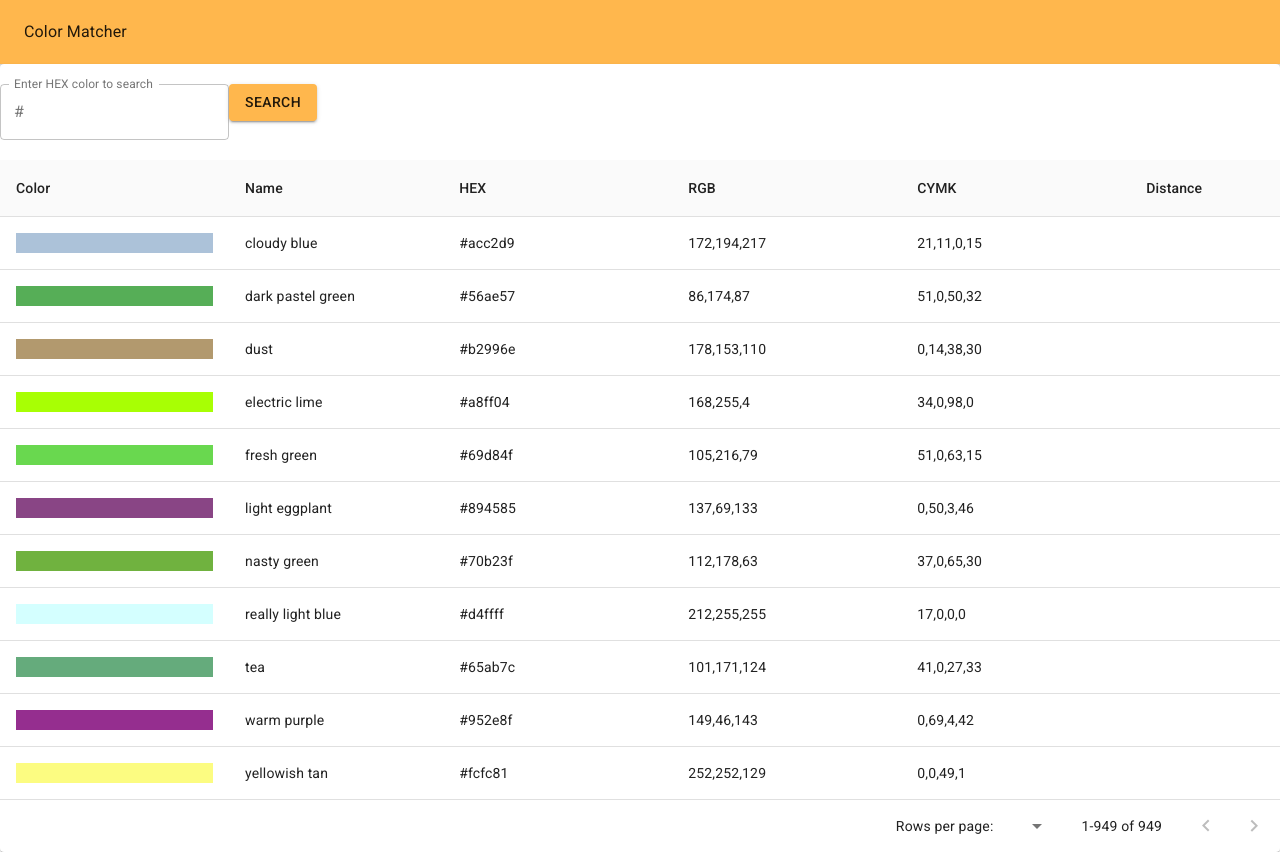
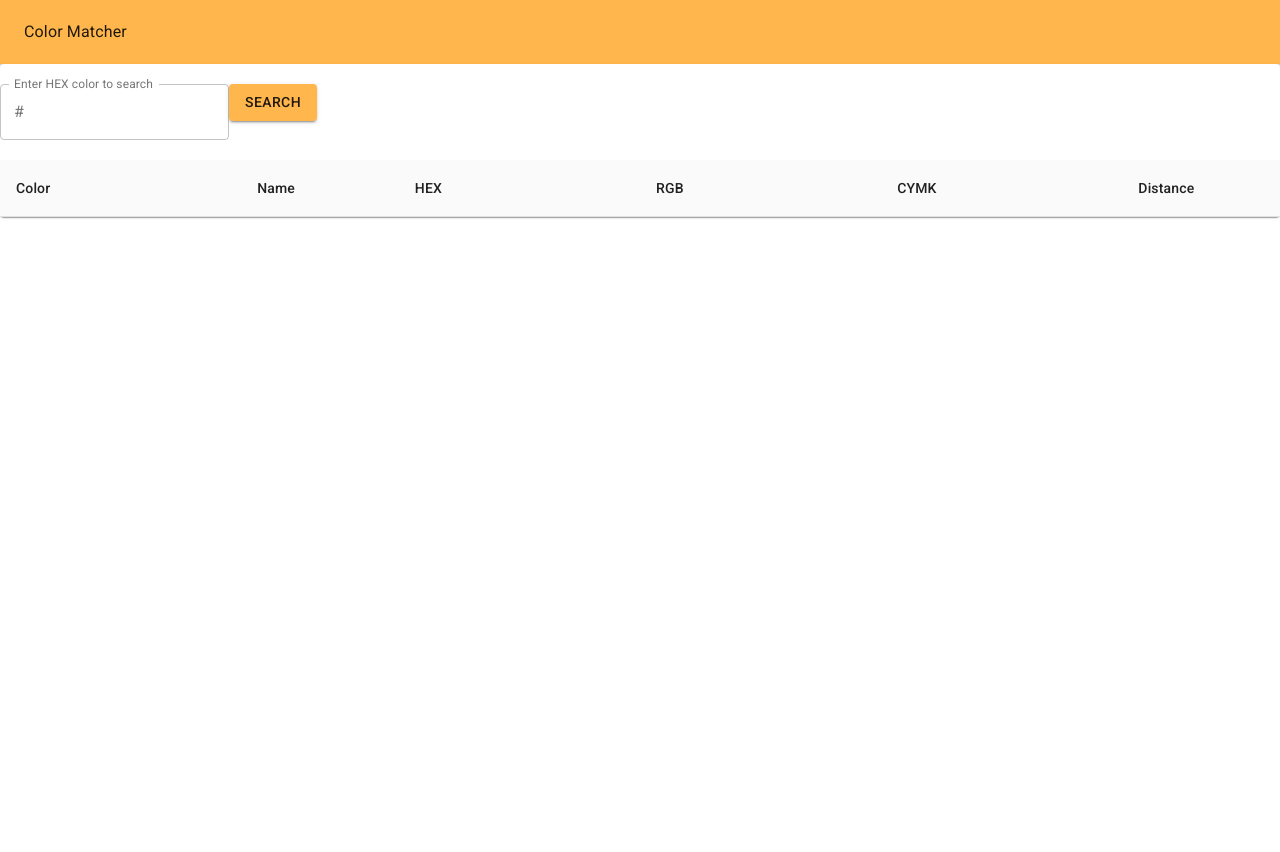
Before and after one commit to keyurmodi21/hivo-color-matcher, a React (Create React App) app: page / in a window 1280 px wide. After the commit the page ends 800 px from the top, so only its background shows below. Built offline with nearby package versions, Linux system fonts and the light colour scheme.

Commit message:
fixed rgb distance calculation and remove pagination

```diff
--- a/src/ColorMatcher/container/ColorMatcherContainer.jsx
+++ b/src/ColorMatcher/container/ColorMatcherContainer.jsx
@@ -10,7 +10,6 @@ import TableBody from '@material-ui/core/TableBody';
 import TableCell from '@material-ui/core/TableCell';
 import TableContainer from '@material-ui/core/TableContainer';
 import TableHead from '@material-ui/core/TableHead';
-import TablePagination from '@material-ui/core/TablePagination';
 import TableRow from '@material-ui/core/TableRow';
 
 import xkcdData from '../../data/xkcd.json';
@@ -45,89 +44,70 @@ const columns = [
   }
 ];
 
-function createData() {
-  const tableRows = xkcdData.colors.map((color) => {
-    return {
-      color: color.hex,
-      name: color.color,
-      rgb: ColorConverter.hex.rgb(color.hex).toString(),
-      hex: color.hex,
-      cymk: ColorConverter.hex.cmyk(color.hex).toString(),
-      distance: color.distance
-    };
-  });
-
-  return tableRows;
-}
-
-const rows = createData();
-
 const useStyles = makeStyles({
   root: {
     width: '100%'
-  },
-  container: {
-    maxHeight: '80vh'
   }
 });
 
 export default function ColorMatcherContainer() {
   const classes = useStyles();
-  const [page, setPage] = React.useState(0);
-  const [rowsPerPage, setRowsPerPage] = React.useState(1000);
   const [searchField, setSearchField] = React.useState('');
   const [colorsData, setColorsData] = React.useState(xkcdData);
-
-  const handleChangePage = (event, newPage) => {
-    setPage(newPage);
-  };
-
-  const handleChangeRowsPerPage = (event) => {
-    setRowsPerPage(+event.target.value);
-    setPage(0);
-  };
+  const [rows, setRows] = React.useState([]);
 
   const handleChange = (event) => {
     setSearchField(event.target.value);
   };
 
   const handleSearch = () => {
-    console.log(searchField);
-    // find top 50 colors here
-
     // for each xkcd color, get a ED score with search field
     xkcdData.colors.map((color) => {
-      color.distance = calculateEuclideanDistance(searchField, color.hex);
+      color.distance = calculateEuclideanDistanceBetweenRGB(searchField, color.hex);
+
       return {
         color
       };
     });
 
-    console.log(xkcdData.colors.sort(({ distance: a }, { distance: b }) => a - b));
+    setColorsData(xkcdData);
 
-    setColorsData(xkcdData.colors.sort(({ distance: a }, { distance: b }) => a - b));
-    // const distance = calculateEuclideanDistance(searchField, xkcdData.colors[0].hex);
-
-    // console.log(distance);
-
-    // map through each xkcd colors, add a ED score
-
-    // give top 50 ED score xkcd colors
-    // pass those to table to display
+    createData();
   };
 
-  function calculateEuclideanDistance(searchHex, xkcdHex) {
-    const searchRGB = ColorConverter.hex.rgb(searchHex);
-    const xkcdRGB = ColorConverter.hex.rgb(xkcdHex);
+  const handleKeyDown = (event) => {
+    if (event.key === 'Enter' && searchField !== null && searchField !== '') {
+      console.log(searchField);
 
-    console.log(searchRGB);
-    console.log(xkcdRGB);
+      handleSearch();
+    }
+  };
 
-    return Math.sqrt(
-      (searchRGB[0] - xkcdRGB[0]) ^
-        (2 + (searchRGB[0] - xkcdRGB[0])) ^
-        (2 + (searchRGB[0] - xkcdRGB[0])) ^
-        2
+  function createData() {
+    colorsData.colors.sort(({ distance: a }, { distance: b }) => a - b);
+
+    setRows(
+      colorsData.colors.slice(0, 51).map((color) => {
+        return {
+          color: color.hex,
+          name: color.color,
+          rgb: ColorConverter.hex.rgb(color.hex).toString(),
+          hex: color.hex,
+          cymk: ColorConverter.hex.cmyk(color.hex).toString(),
+          distance: color.distance
+        };
+      })
+    );
+  }
+
+  function calculateEuclideanDistanceBetweenRGB(searchHex, xkcdHex) {
+    const searchRGB = ColorConverter.hex.rgb(xkcdHex);
+    const xkcdRGB = ColorConverter.hex.rgb(searchHex);
+
+    return (
+      Math.pow(searchRGB[0] - xkcdRGB[0], 2) +
+      Math.pow(searchRGB[1] - xkcdRGB[1], 2) +
+      Math.pow(searchRGB[2] - xkcdRGB[2], 2)
     );
   }
 
@@ -137,11 +117,13 @@ export default function ColorMatcherContainer() {
       <TextField
         value={searchField}
         onChange={handleChange}
+        onKeyDown={handleKeyDown}
         label="Enter HEX color to search"
         id="filled-start-adornment"
         InputProps={{
           startAdornment: <InputAdornment position="start">#</InputAdornment>
         }}
+        inputProps={{ maxLength: 6 }}
         variant="outlined"
       />
       <Button onClick={handleSearch} variant="contained" color="primary">
@@ -166,39 +148,28 @@ export default function ColorMatcherContainer() {
             </TableRow>
           </TableHead>
           <TableBody>
-            {rows
-              .slice(page * rowsPerPage, page * rowsPerPage + rowsPerPage)
-              .map((row) => {
-                return (
-                  <TableRow hover role="checkbox" tabIndex={-1} key={row.hex}>
-                    {columns.map((column) => {
-                      const value = row[column.id];
+            {rows.map((row) => {
+              return (
+                <TableRow hover role="checkbox" tabIndex={-1} key={row.hex}>
+                  {columns.map((column) => {
+                    const value = row[column.id];
 
-                      return (
-                        <TableCell key={column.id}>
-                          {column.id === 'color' ? (
-                            <div style={{ background: value }}>&nbsp;</div>
-                          ) : (
-                            value
-                          )}
-                        </TableCell>
-                      );
-                    })}
-                  </TableRow>
-                );
-              })}
+                    return (
+                      <TableCell key={column.id}>
+                        {column.id === 'color' ? (
+                          <div style={{ background: value }}>&nbsp;</div>
+                        ) : (
+                          value
+                        )}
+                      </TableCell>
+                    );
+                  })}
+                </TableRow>
+              );
+            })}
           </TableBody>
         </Table>
       </TableContainer>
-      <TablePagination
-        rowsPerPageOptions={[10, 25, 100]}
-        component="div"
-        count={rows.length}
-        rowsPerPage={rowsPerPage}
-        page={page}
-        onChangePage={handleChangePage}
-        onChangeRowsPerPage={handleChangeRowsPerPage}
-      />
     </Paper>
   );
 }
```
